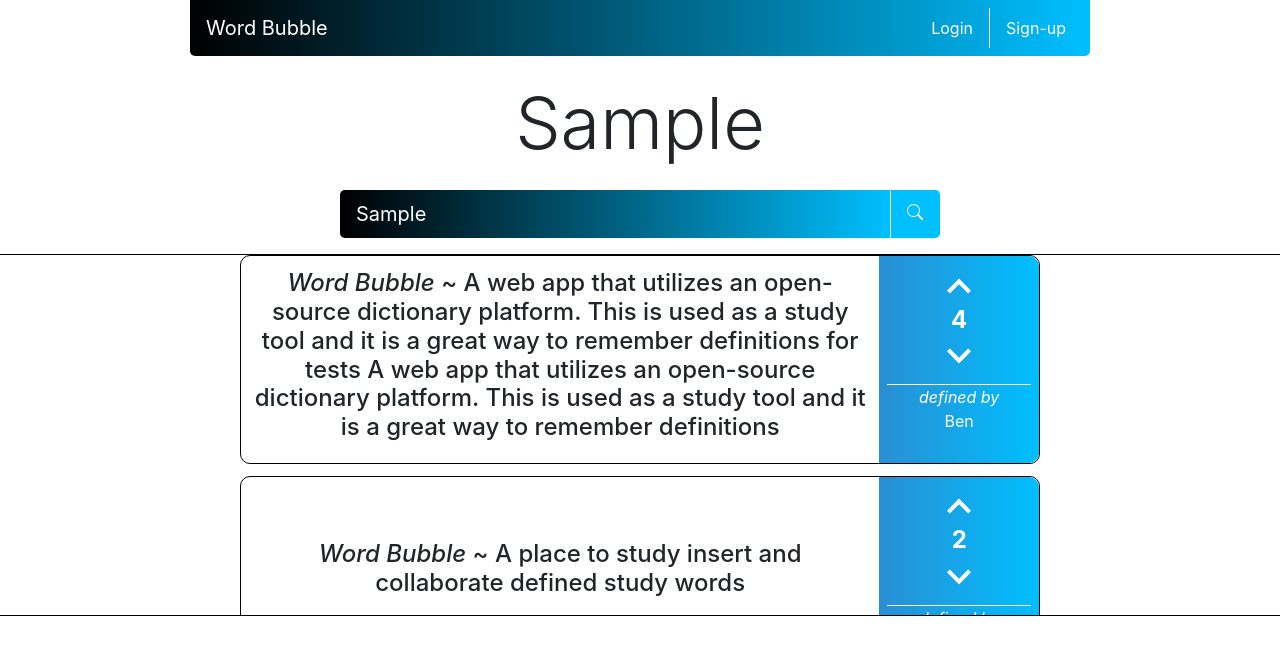
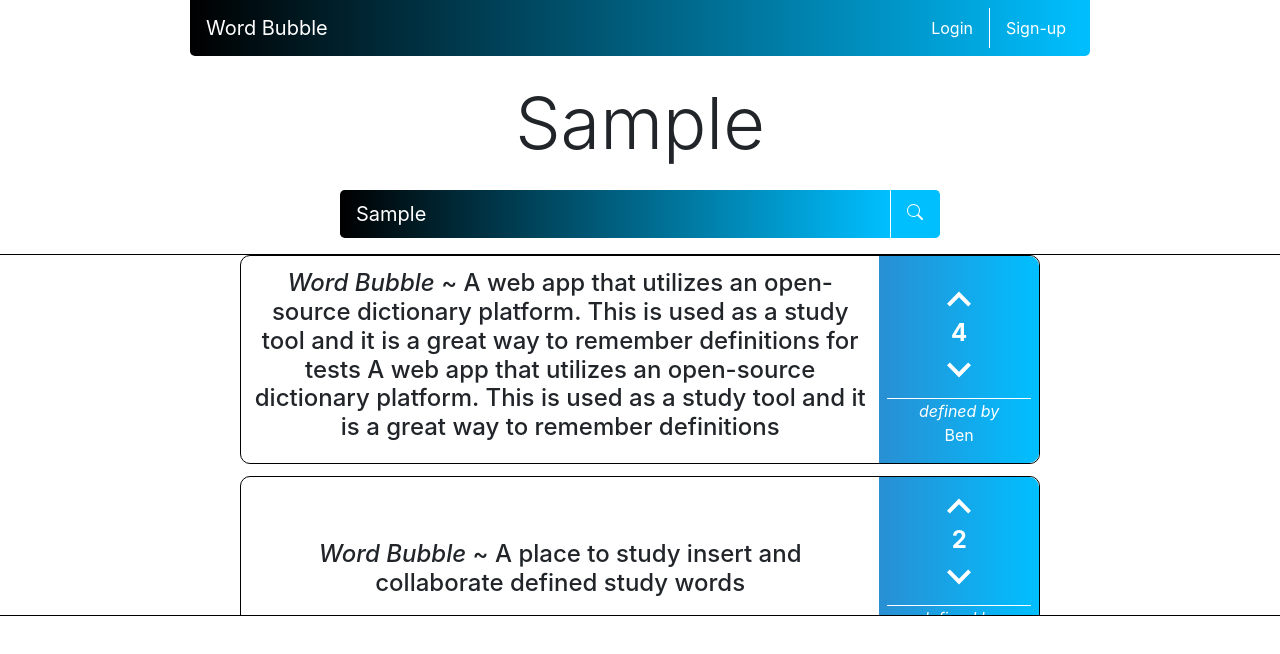
Before and after one commit to bchadwic/react, a React (Create React App) app in the folder my-app/: page / in a window 1280 px wide. Both pictures are taken after typing "Sample" into the empty fields and a click on the button 915 px from the left and 214 px from the top of the page. Shown: the top 654 px of the page. Built offline with nearby package versions, Linux system fonts and the light colour scheme.

Commit message:
adding changes from before api work

```diff
--- a/my-app/src/styles/Results.css
+++ b/my-app/src/styles/Results.css
@@ -33,10 +33,10 @@
     border-bottom-right-radius: inherit;
     background-image: linear-gradient(to right, #298fd3, deepskyblue);
     color: white;
-    justify-self: flex-end;
-    margin-left: auto;
+    justify-content: flex-end;
     width: 20%;
 }
+
 
 .Results {
     max-width: 800px;
@@ -59,7 +59,7 @@
 
 
 .Result-Rank {
-
+    margin: auto;
 }
 
 .Up-Arrow {
```
